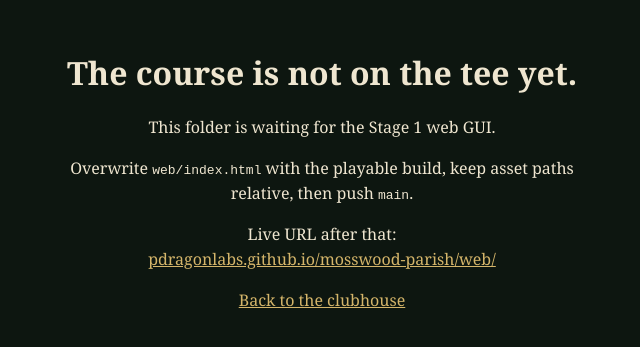
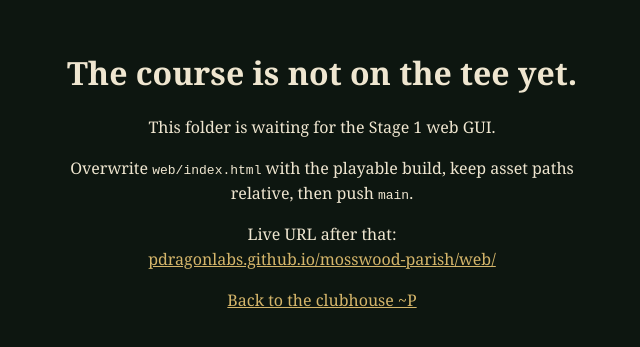
Before and after one commit to PDragonLabs/mosswood-parish, a plain HTML site: page web/index.html in a window 1280 px wide. Shown: the part 253-600 px from the top of the page, 318-958 px from the left. Drawn offline with Linux system fonts and the light colour scheme.

Commit message:
Update index.html

```diff
--- a/web/index.html
+++ b/web/index.html
@@ -30,7 +30,7 @@
     <p>Live URL after that:<br/>
       <a href="https://pdragonlabs.github.io/mosswood-parish/web/">pdragonlabs.github.io/mosswood-parish/web/</a>
     </p>
-    <p><a href="../">Back to the clubhouse</a></p>
+    <p><a href="../">Back to the clubhouse ~P</a></p>
   </main>
 </body>
 </html>
```
